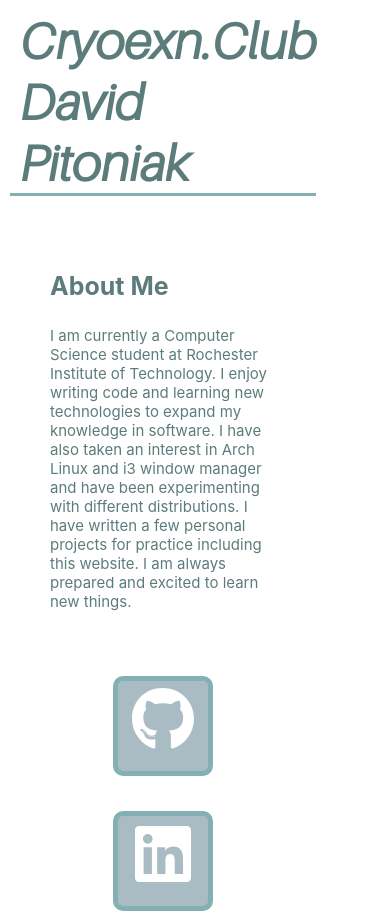
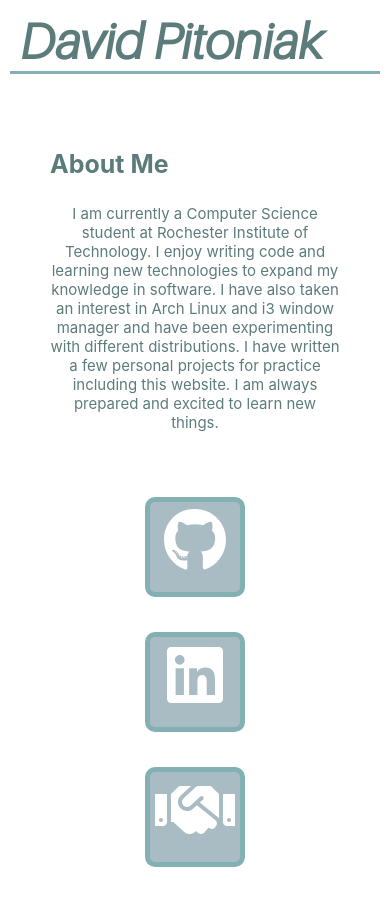
Before and after one commit to pitoniak32/ReactPortfolioSite, a React (Create React App) app: page / in a window 390 px wide. Shown: the top 913 px of the page. After the commit the page ends 877 px from the top, so only its background shows below. Built offline with nearby package versions, Linux system fonts and the light colour scheme.

Commit message:
Added centering for elements in mobile

```diff
--- a/package.json
+++ b/package.json
@@ -7,6 +7,8 @@
     "@fortawesome/free-brands-svg-icons": "^5.8.1",
     "@fortawesome/free-solid-svg-icons": "^5.8.1",
     "@fortawesome/react-fontawesome": "^0.1.4",
+    "git": "^0.1.5",
+    "npm": "^6.13.7",
     "react": "^16.8.6",
     "react-dom": "^16.8.6",
     "react-scripts": "2.1.8"
--- a/src/App.css
+++ b/src/App.css
@@ -41,13 +41,24 @@
 }
 
 @media only screen and (max-width: 1050px) {
+
+  .App {
+    display: grid;
+    grid-template-columns: 1fr;
+    grid-gap: 10px;
+    text-align: center;
+    padding: 10px;
+  }
+
   .nav {
     grid-column: 1;
     grid-row: 3;
+    padding-left: 50px;
+    padding-right: 50px;
     align-content: center;
   }
 
   .abt-me-text {
-    text-align: left;
+    text-align: center;
   }
 }
--- a/src/App.js
+++ b/src/App.js
@@ -23,7 +23,7 @@ class App extends Component {
   render() {
     return (
       <div className="App">
-        <WebsiteTitle title='Cryoexn.Club David Pitoniak' />
+        <WebsiteTitle title='David Pitoniak' />
         <Blurb contentText={blurbContent} />
         <Nav />
       </div>
```
Also changed, not shown: 1 other file (tests, documents, lock files or other folders).
